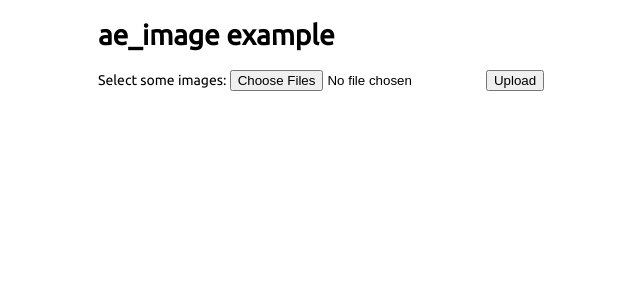
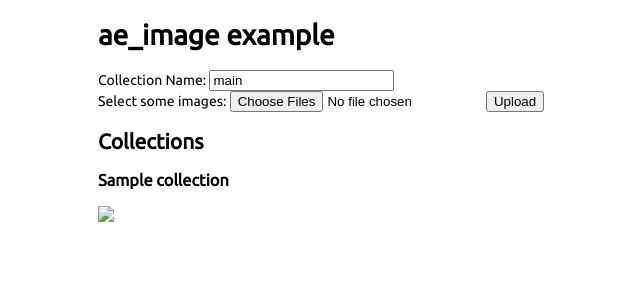
Before and after one commit to daaku/ae_image, a Flask app: template app/templates/home.html in a window 1280 px wide. Shown: the top 300 px of the page, without its empty margins (242-882 px from the left). Run offline with Flask 2, Linux system fonts and the light colour scheme; the template is opened without the code that fills it: most values are stand-ins (such as "Sample title", 1, 10 or a date in 2020); parts of the project's set-up code (start-up, migrations or seed data) failed here and were passed over.

Commit message:
more or less working example

```diff
--- a/ae_image/flask_utils.py
+++ b/ae_image/flask_utils.py
@@ -5,7 +5,7 @@
 
 """
 
-from flask import current_app as app, request
+from flask import request
 from google.appengine.ext.blobstore import BlobInfo
 from werkzeug.http import parse_options_header
 
--- a/app/index.py
+++ b/app/index.py
@@ -10,27 +10,40 @@
 
 from ae_image.flask_utils import append_from_request
 from flask import Flask, render_template, request, url_for, redirect
+from google.appengine.ext import db, blobstore
 from wsgiref.handlers import CGIHandler
 import ae_image
-import google.appengine.ext.blobstore as blobstore
-import logging
 
 app = Flask(__name__)
 
 
+class NamedCollections(db.Model):
+    """A simple named collection model to demonstrate the use of ae_image."""
+    name = db.StringProperty()
+    images = ae_image.Property([
+        ae_image.Style('thumb', size=50, quality=75),
+        ae_image.Style('medium', size=300, crop=True)])
+
+    @classmethod
+    def get_named(cls, name):
+        """Get or insert a named collection."""
+        return cls.get_or_insert(name, name=name)
+
+
 @app.route('/')
 def home():
-    upload_url = blobstore.create_upload_url(url_for('upload'))
-    return render_template('home.html', upload_url=upload_url)
+    """The main landing page."""
+    return render_template('home.html',
+        upload_url=blobstore.create_upload_url(url_for('upload')),
+        collections=list(NamedCollections.all()))
 
 
 @app.route('/upload', methods=['POST'])
 def upload():
-    logging.info('request.files: ' + str(request.files))
-    collection = ae_image.Collection([
-        ae_image.Style('thumb', size=50)])
-    append_from_request(collection, 'images')
-    logging.info(collection)
+    """Handles blobstore uploads and adds images to a named collection."""
+    collection = NamedCollections.get_named(request.form['name'])
+    append_from_request(collection.images, 'images')
+    collection.save()
     response = redirect(url_for('home'))
     response.data = ''
     return response
--- a/app/templates/home.html
+++ b/app/templates/home.html
@@ -22,11 +22,27 @@
       <form method=post enctype=multipart/form-data
             action="{{ upload_url }}">
         <p>
+          Collection Name:
+          <input name=name value=main>
+          <br>
+
           Select some images:
           <input type=file name=images multiple>
           <input type=submit value=Upload>
         </p>
       </form>
+
+      {% if collections %}
+        <h2>Collections</h2>
+        {% for collection in collections %}
+          <h3>{{ collection.name }}</h3>
+          {% for key, url in collection.images.get_urls('thumb') %}
+            <a href="{{ collection.images.get_url('original', key) }}">
+              <img src="{{ url }}">
+            </a>
+          {% endfor %}
+        {% endfor %}
+      {% endif %}
     </div>
   </body>
 </html>
```
Also changed, not shown: ae_image/core.py (+15 -8 lines), ae_image/db_property.py (+15 -6 lines), app/tests/test_ae_image.py (+16 -7 lines).
